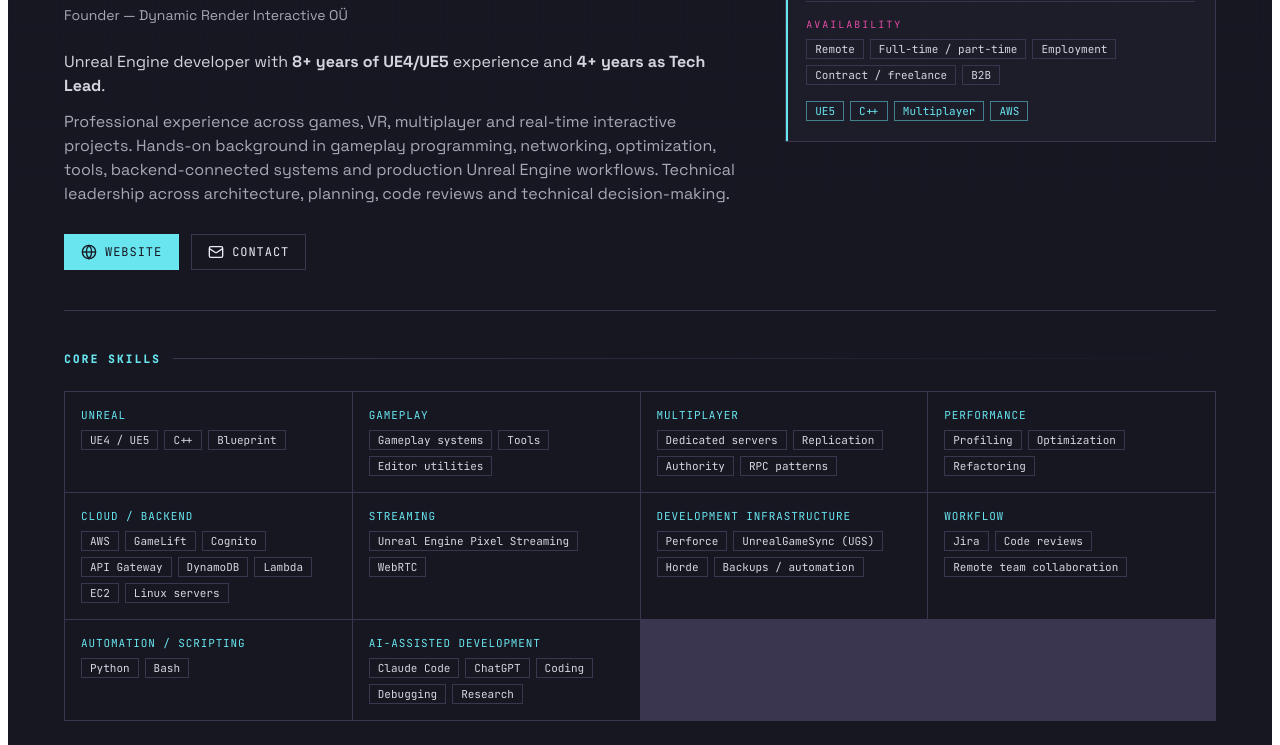
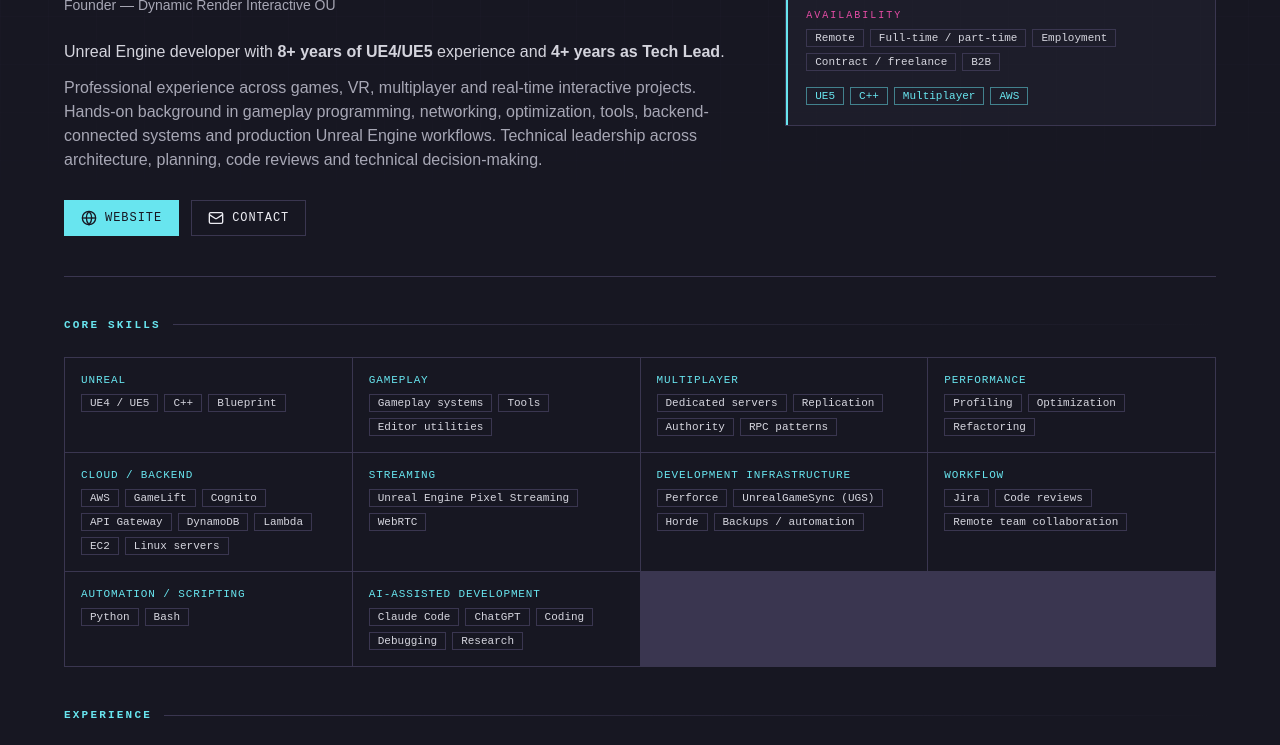
Before and after one commit to KaneMount/kanemount.github.io, a plain HTML site: page index.html in a window 1280 px wide. Shown: the part 224-969 px from the top of the page. Drawn offline with Linux system fonts and the light colour scheme.

Commit message:
Removed browser default margin

```diff
--- a/index.html
+++ b/index.html
@@ -1,4 +1,10 @@
 <style>
+html,
+body {
+  margin: 0;
+  padding: 0;
+  background: #171722;
+}
 @import url('https://fonts.googleapis.com/css2?family=JetBrains+Mono:wght@400;500&family=Space+Grotesk:wght@400;500;600;700&display=swap');
 
 #margus-cv {
```
